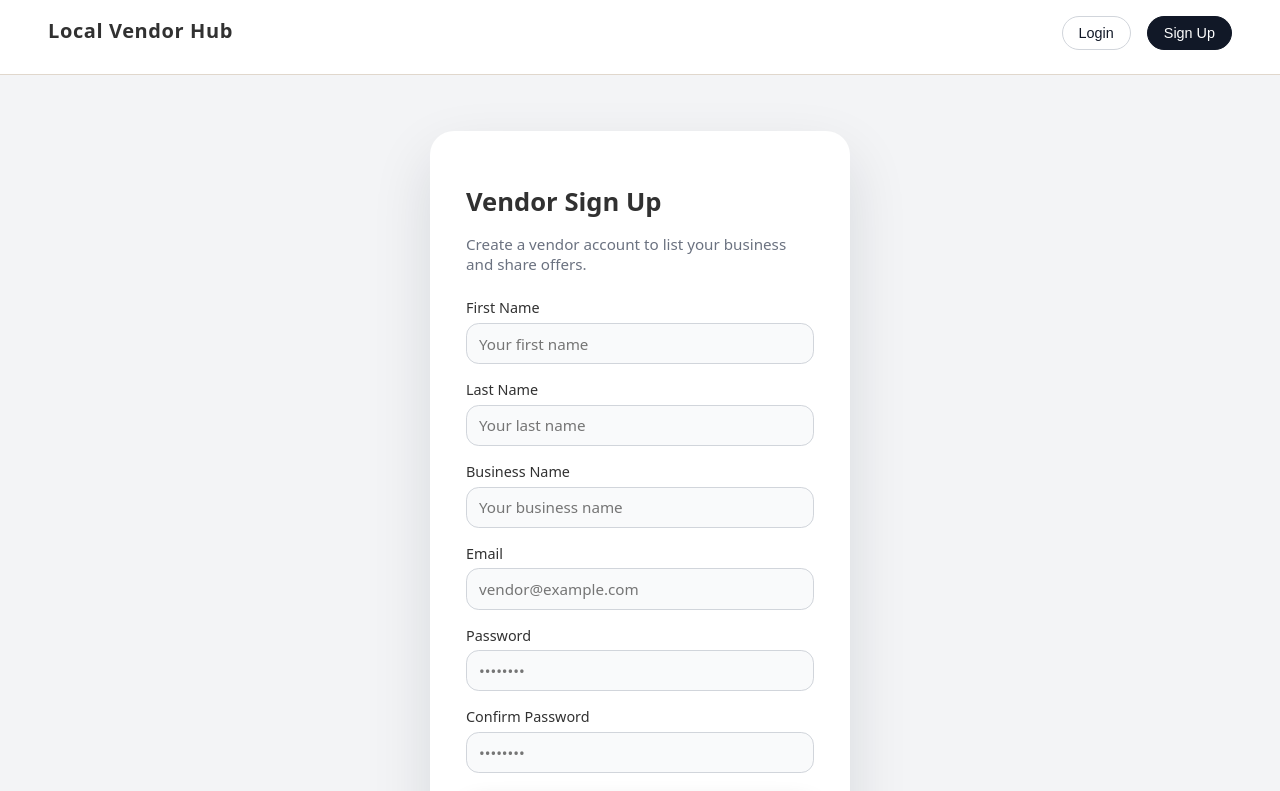
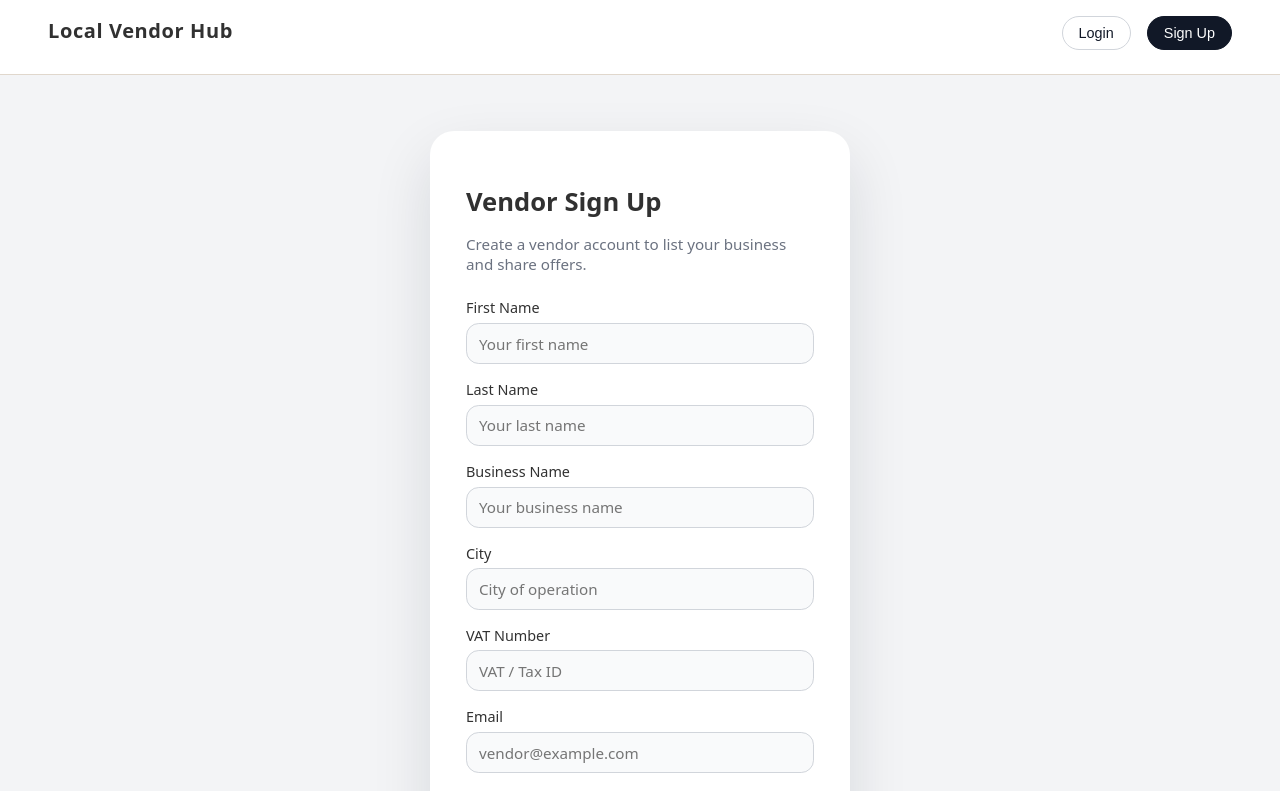
Before and after one commit to nellitarkka/SmallBusinessDirectory, a React (Vite) app in the folder frontend/: page /signup/vendor in a window 1280 px wide. Shown: the top 791 px of the page. Built offline with nearby package versions, Linux system fonts and the light colour scheme; no server answers.

Commit message:
Enforce role check during login to prevent portal mismatch

```diff
--- a/frontend/src/auth/AuthContext.tsx
+++ b/frontend/src/auth/AuthContext.tsx
@@ -9,6 +9,17 @@ import { authAPI } from "../services/api";
 
 type Role = "customer" | "vendor" | "admin";
 
+type RegisterPayload = {
+  email: string;
+  password: string;
+  firstName: string;
+  lastName: string;
+  role: Role;
+  businessName?: string;
+  city?: string;
+  vatNumber?: string;
+};
+
 export interface AuthUser {
   id: number;
   role: Role;
@@ -19,8 +30,8 @@ export interface AuthUser {
 export interface AuthContextType {
   user: AuthUser | null;
   isLoading: boolean;
-  login: (email: string, password: string) => Promise<void>;
-  register: (data: { email: string; password: string; firstName: string; lastName: string; role: Role }) => Promise<void>;
+  login: (email: string, password: string, role?: Role) => Promise<void>;
+  register: (data: RegisterPayload) => Promise<void>;
   logout: () => void;
   updateProfile: (updates: Partial<AuthUser>) => void;
 }
@@ -42,8 +53,8 @@ export const AuthProvider = ({ children }: { children: ReactNode }) => {
     setIsLoading(false);
   }, []);
 
-  const login = async (email: string, password: string) => {
-    const response = await authAPI.login(email, password);
+  const login = async (email: string, password: string, role?: Role) => {
+    const response = await authAPI.login(email, password, role);
     if (response.status === 'success') {
       setUser(response.data.user);
     } else {
@@ -51,8 +62,8 @@ export const AuthProvider = ({ children }: { children: ReactNode }) => {
     }
   };
 
-  const register = async ({ email, password, firstName, lastName, role }: { email: string; password: string; firstName: string; lastName: string; role: Role }) => {
-    const response = await authAPI.register(email, password, firstName, lastName, role);
+  const register = async (payload: RegisterPayload) => {
+    const response = await authAPI.register(payload);
     if (response.status === 'success') {
       setUser(response.data.user);
     } else {
--- a/frontend/src/pages/AdminLoginPage.tsx
+++ b/frontend/src/pages/AdminLoginPage.tsx
@@ -17,7 +17,7 @@ const AdminLoginPage: React.FC = () => {
     setError("");
 
     try {
-      await login(email, password);
+      await login(email, password, "admin");
       console.log("Admin logged in:", email);
       navigate("/admin/dashboard");
     } catch (err) {
--- a/frontend/src/pages/CustomerLoginPage.tsx
+++ b/frontend/src/pages/CustomerLoginPage.tsx
@@ -17,7 +17,7 @@ const CustomerLoginPage: React.FC = () => {
     setError("");
 
     try {
-      await login(email, password);
+      await login(email, password, "customer");
       console.log("Customer logged in:", email);
       navigate("/customer/dashboard");
     } catch (err) {
--- a/frontend/src/pages/VendorLoginPage.tsx
+++ b/frontend/src/pages/VendorLoginPage.tsx
@@ -17,7 +17,7 @@ const VendorLoginPage: React.FC = () => {
     setError("");
 
     try {
-      await login(email, password);
+      await login(email, password, "vendor");
       console.log("Vendor logged in:", email);
       navigate("/vendor/dashboard");
     } catch (err) {
--- a/frontend/src/pages/VendorRegisterPage.tsx
+++ b/frontend/src/pages/VendorRegisterPage.tsx
@@ -10,6 +10,8 @@ const VendorRegisterPage: React.FC = () => {
   const [firstName, setFirstName] = useState("");
   const [lastName, setLastName] = useState("");
   const [businessName, setBusinessName] = useState("");
+  const [city, setCity] = useState("");
+  const [vatNumber, setVatNumber] = useState("");
   const [email, setEmail] = useState("");
   const [password, setPassword] = useState("");
   const [confirmPassword, setConfirmPassword] = useState("");
@@ -30,6 +32,9 @@ const VendorRegisterPage: React.FC = () => {
         password,
         firstName,
         lastName,
+        businessName,
+        city,
+        vatNumber,
         role: "vendor",
       });
       // after successful registration go to vendor dashboard
@@ -93,6 +98,34 @@ const VendorRegisterPage: React.FC = () => {
                 value={businessName}
                 onChange={(e) => setBusinessName(e.target.value)}
                 required
+              />
+            </div>
+
+            <div className="auth-field">
+              <label className="auth-label" htmlFor="vendor-city">
+                City
+              </label>
+              <input
+                id="vendor-city"
+                type="text"
+                className="auth-input"
+                placeholder="City of operation"
+                value={city}
+                onChange={(e) => setCity(e.target.value)}
+              />
+            </div>
+
+            <div className="auth-field">
+              <label className="auth-label" htmlFor="vendor-vat-number">
+                VAT Number
+              </label>
+              <input
+                id="vendor-vat-number"
+                type="text"
+                className="auth-input"
+                placeholder="VAT / Tax ID"
+                value={vatNumber}
+                onChange={(e) => setVatNumber(e.target.value)}
               />
             </div>
 
--- a/frontend/src/services/api.ts
+++ b/frontend/src/services/api.ts
@@ -37,10 +37,19 @@ async function apiCall(endpoint: string, options: RequestInit = {}) {
 
 // ==================== AUTH API ====================
 export const authAPI = {
-  register: async (email: string, password: string, firstName: string, lastName: string, role: string) => {
+  register: async (payload: {
+    email: string;
+    password: string;
+    firstName: string;
+    lastName: string;
+    role: string;
+    businessName?: string;
+    city?: string;
+    vatNumber?: string;
+  }) => {
     const data = await apiCall('/auth/register', {
       method: 'POST',
-      body: JSON.stringify({ email, password, firstName, lastName, role }),
+      body: JSON.stringify(payload),
     });
 
     // Save token to localStorage
@@ -52,10 +61,10 @@ export const authAPI = {
     return data;
   },
 
-  login: async (email: string, password: string) => {
+  login: async (email: string, password: string, role?: string) => {
     const data = await apiCall('/auth/login', {
       method: 'POST',
-      body: JSON.stringify({ email, password }),
+      body: JSON.stringify({ email, password, role }),
     });
 
     // Save token to localStorage
```
Also changed, not shown: 1 other file (tests, documents, lock files or other folders).
